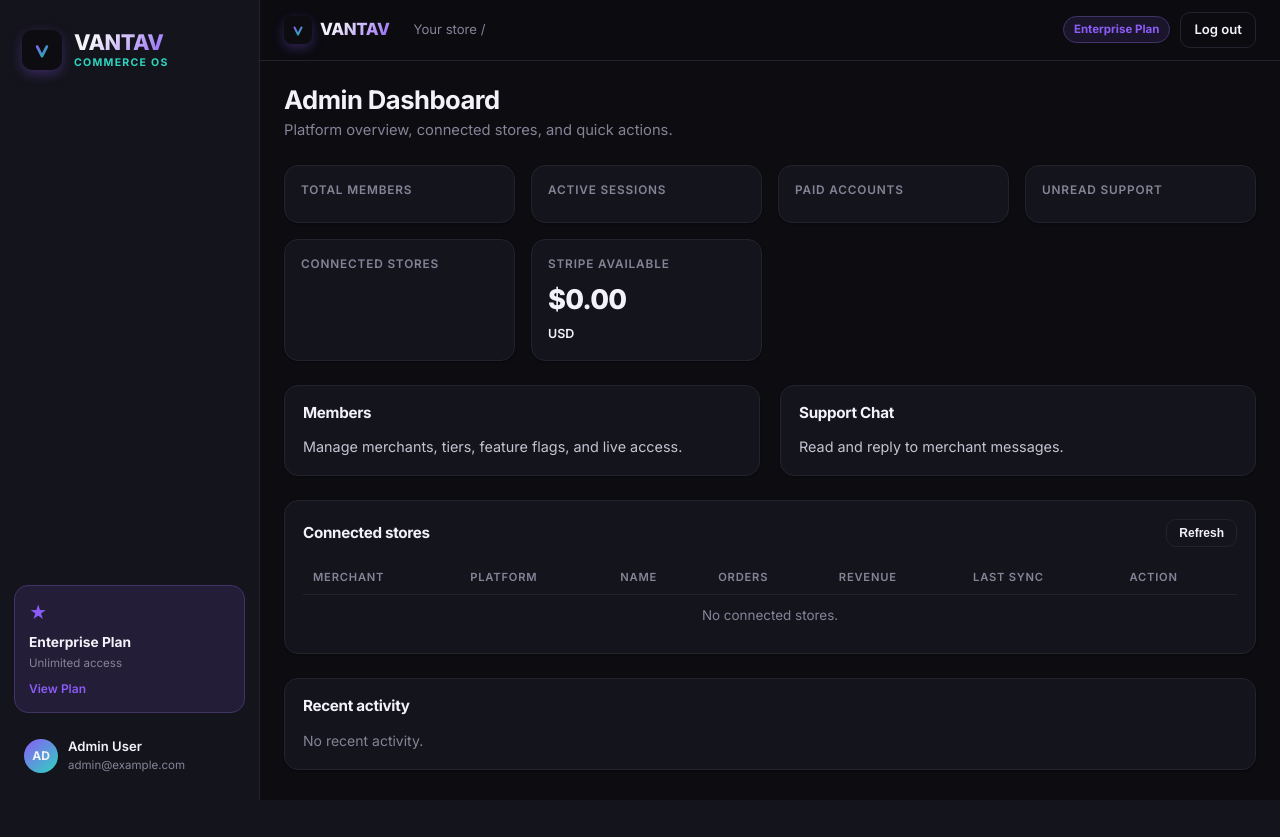
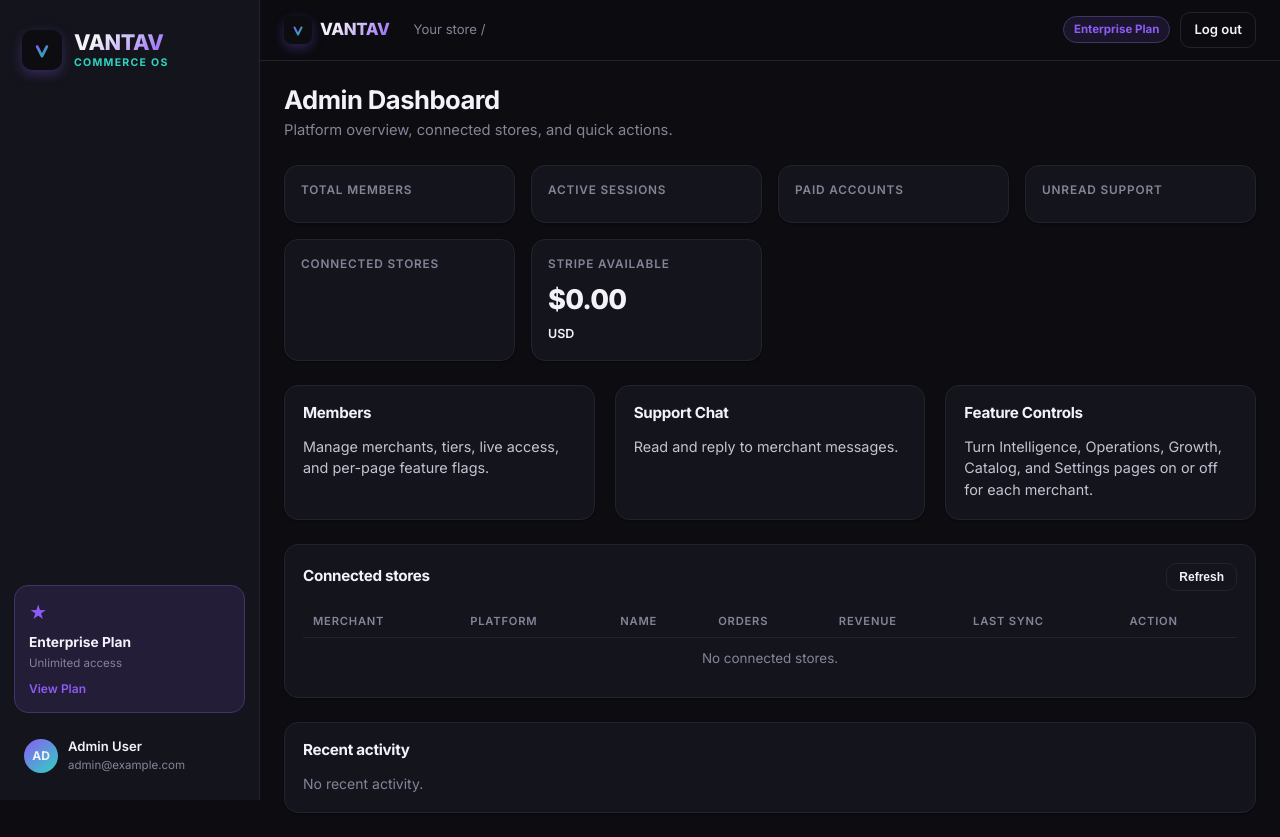
Before and after one commit to shawnzyluxe-lab/EcommerceAI, a Flask app: template templates/dashboard/admin.html in a window 1280 px wide. Before the commit the page ends 800 px from the top, so only its background shows below. Run offline with Flask 3, Linux system fonts and the light colour scheme; the template is opened without the code that fills it, so the values that code supplies are empty; some libraries are stand-ins or nearby versions.

Commit message:
feat(admin): master admin sidebar shows only admin controls; add feature controls card
Co-Authored-By: Devin AI <158243242+devin-ai-integration[bot]@users.noreply.github.com>

```diff
--- a/dashboard_context.py
+++ b/dashboard_context.py
@@ -818,14 +818,17 @@ def context(active_page=None, merchant=None, merchant_id=None):
 
     # Admin-only backend navigation.
     if user_role in ("Admin", "Engineer"):
-        nav_groups.append({
+        admin_group = {
             "label": "Admin",
             "links": [
                 {"id": "admin_dashboard", "label": "Admin Home", "url": "/admin", "icon": "◈"},
                 {"id": "admin_merchants", "label": "Members", "url": "/admin/merchants", "icon": "◈"},
                 {"id": "admin_chat", "label": "Support Chat", "url": "/admin/chat", "icon": "✉"},
             ],
-        })
+        }
+        nav_groups.append(admin_group)
+        # Master admins land in a dedicated control panel, not the merchant dashboard.
+        nav_groups = [admin_group]
 
     # Action Gate: draft approvals from open alerts.
     pending_actions = []
--- a/templates/dashboard/admin.html
+++ b/templates/dashboard/admin.html
@@ -38,11 +38,15 @@
 <div style="display: grid; grid-template-columns: repeat(auto-fit, minmax(260px, 1fr)); gap: 20px; margin-bottom: 24px;">
   <a class="card" href="/admin/merchants" style="text-decoration: none; color: inherit;">
     <div class="card-head"><h3>Members</h3></div>
-    <p style="color: var(--ink-2); font-size: .9rem;">Manage merchants, tiers, feature flags, and live access.</p>
+    <p style="color: var(--ink-2); font-size: .9rem;">Manage merchants, tiers, live access, and per-page feature flags.</p>
   </a>
   <a class="card" href="/admin/chat" style="text-decoration: none; color: inherit;">
     <div class="card-head"><h3>Support Chat</h3></div>
     <p style="color: var(--ink-2); font-size: .9rem;">Read and reply to merchant messages.</p>
+  </a>
+  <a class="card" href="/admin/merchants#feature-flags" style="text-decoration: none; color: inherit;">
+    <div class="card-head"><h3>Feature Controls</h3></div>
+    <p style="color: var(--ink-2); font-size: .9rem;">Turn Intelligence, Operations, Growth, Catalog, and Settings pages on or off for each merchant.</p>
   </a>
 </div>
 
```
